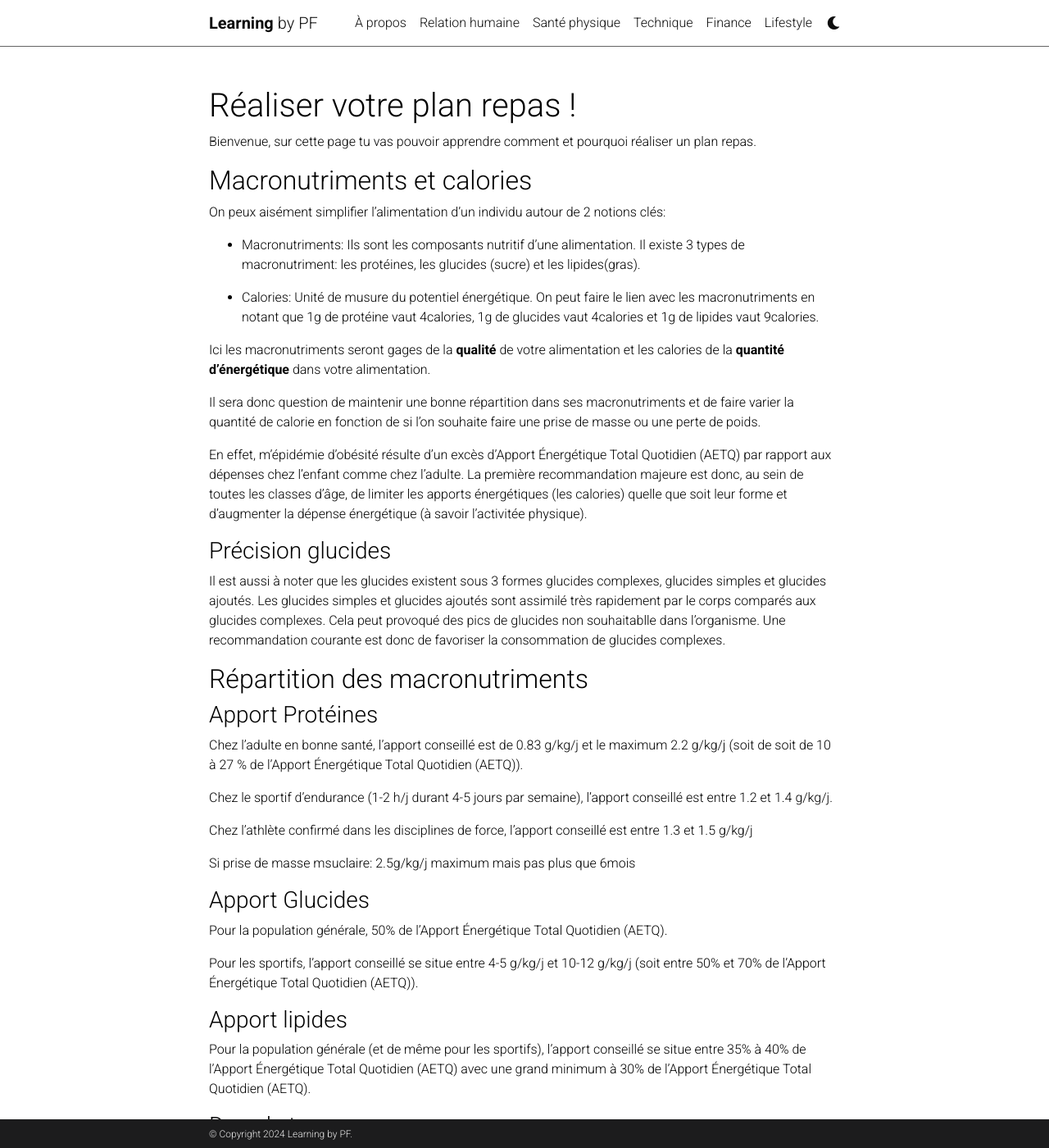
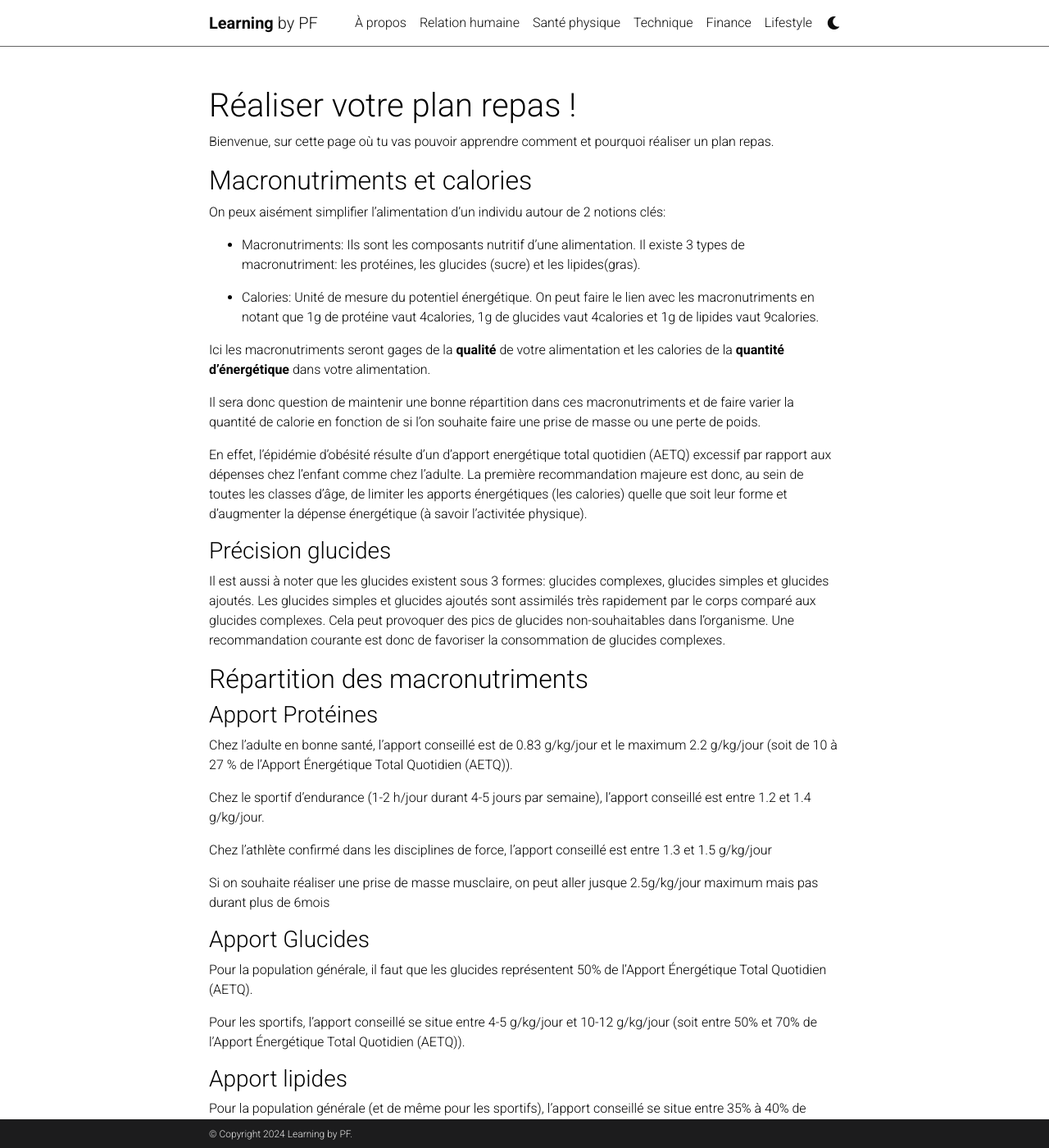
Before and after one commit to mpek29/learning, a Jekyll site: the page built from _physical/meal_plan.md, in a window 1280 px wide and 1400 px high. Shown: the whole window at 82% size. Built offline with Jekyll 4.4.1, drawn with Linux system fonts in a browser that asks for light colours; comment, search, counter and statistics services are not loaded; a style sheet for code colours, icons or effects is not loaded; some of the changed text lies outside the part shown.

Commit message:
Removing spelling errors

````diff
--- a/_physical/meal_plan.md
+++ b/_physical/meal_plan.md
@@ -5,45 +5,45 @@ category: Alimentation
 importance: 1
 ---
 
-Bienvenue, sur cette page tu vas pouvoir apprendre comment et pourquoi réaliser un plan repas.
+Bienvenue, sur cette page où tu vas pouvoir apprendre comment et pourquoi réaliser un plan repas.
 
 ## Macronutriments et calories
 On peux aisément simplifier l'alimentation d'un individu autour de 2 notions clés:
 
 - Macronutriments: Ils sont les composants nutritif d'une alimentation. Il existe 3 types de macronutriment: les protéines, les glucides (sucre) et les lipides(gras).
 
-- Calories: Unité de musure du potentiel énergétique. On peut faire le lien avec les macronutriments en notant que 1g de protéine vaut 4calories, 1g de glucides vaut 4calories et 1g de lipides vaut 9calories.
+- Calories: Unité de mesure du potentiel énergétique. On peut faire le lien avec les macronutriments en notant que 1g de protéine vaut 4calories, 1g de glucides vaut 4calories et 1g de lipides vaut 9calories.
 
 Ici les macronutriments seront gages de la **qualité** de votre alimentation et les calories de la **quantité d'énergétique** dans votre alimentation.
 
-Il sera donc question de maintenir une bonne répartition dans ses macronutriments et de faire varier la quantité de calorie en fonction de si l'on souhaite faire une prise de masse ou une perte de poids.
+Il sera donc question de maintenir une bonne répartition dans ces macronutriments et de faire varier la quantité de calorie en fonction de si l'on souhaite faire une prise de masse ou une perte de poids.
 
-En effet, m’épidémie d’obésité résulte d’un excès d’Apport Énergétique Total Quotidien (AETQ) par rapport aux dépenses chez l’enfant comme chez l’adulte. La première recommandation majeure est donc, au sein de toutes les classes d’âge, de limiter les apports énergétiques (les calories) quelle que soit leur forme et d’augmenter la dépense énergétique (à savoir l'activitée physique).
+En effet, l’épidémie d’obésité résulte d’un d’apport energétique total quotidien (AETQ) excessif par rapport aux dépenses chez l’enfant comme chez l’adulte. La première recommandation majeure est donc, au sein de toutes les classes d’âge, de limiter les apports énergétiques (les calories) quelle que soit leur forme et d’augmenter la dépense énergétique (à savoir l'activitée physique).
 
 ### Précision glucides
-Il est aussi à noter que les glucides existent sous 3 formes glucides complexes, glucides simples et glucides ajoutés.
-Les glucides simples et glucides ajoutés sont assimilé très rapidement par le corps comparés aux glucides complexes. Cela peut provoqué des pics de glucides non souhaitablle dans l'organisme. Une recommandation courante est donc de favoriser la consommation de glucides complexes.
+Il est aussi à noter que les glucides existent sous 3 formes: glucides complexes, glucides simples et glucides ajoutés.
+Les glucides simples et glucides ajoutés sont assimilés très rapidement par le corps comparé aux glucides complexes. Cela peut provoquer des pics de glucides non-souhaitables dans l'organisme. Une recommandation courante est donc de favoriser la consommation de glucides complexes.
 
 ## Répartition des macronutriments
 ### Apport Protéines
-Chez l’adulte en bonne santé, l'apport conseillé est de 0.83 g/kg/j et le maximum 2.2 g/kg/j (soit de soit de 10 à 27 % de l’Apport Énergétique Total Quotidien (AETQ)).
+Chez l’adulte en bonne santé, l'apport conseillé est de 0.83 g/kg/jour et le maximum 2.2 g/kg/jour (soit  de 10 à 27 % de l’Apport Énergétique Total Quotidien (AETQ)).
 
-Chez le sportif d'endurance (1-2 h/j durant 4-5 jours par semaine), l'apport conseillé est entre 1.2 et 1.4 g/kg/j.
+Chez le sportif d'endurance (1-2 h/jour durant 4-5 jours par semaine), l'apport conseillé est entre 1.2 et 1.4 g/kg/jour.
 
-Chez l'athlète confirmé dans les disciplines de force, l'apport conseillé est entre 1.3 et 1.5 g/kg/j
+Chez l'athlète confirmé dans les disciplines de force, l'apport conseillé est entre 1.3 et 1.5 g/kg/jour
 
-Si prise de masse msuclaire: 2.5g/kg/j maximum mais pas plus que 6mois
+Si on souhaite réaliser une prise de masse musclaire, on peut aller jusque 2.5g/kg/jour maximum mais pas durant plus de 6mois
 
 ### Apport Glucides
-Pour la population générale, 50% de l’Apport Énergétique Total Quotidien (AETQ).
+Pour la population générale, il faut que les glucides représentent 50% de l’Apport Énergétique Total Quotidien (AETQ).
 
-Pour les sportifs, l'apport conseillé se situe entre 4-5 g/kg/j et 10-12 g/kg/j (soit entre 50% et 70% de l’Apport Énergétique Total Quotidien (AETQ)).
+Pour les sportifs, l'apport conseillé se situe entre 4-5 g/kg/jour et 10-12 g/kg/jour (soit entre 50% et 70% de l’Apport Énergétique Total Quotidien (AETQ)).
 
 ### Apport lipides
-Pour la population générale (et de même pour les sportifs), l'apport conseillé se situe entre 35% à 40% de l’Apport Énergétique Total Quotidien (AETQ) avec une grand minimum à 30% de l’Apport Énergétique Total Quotidien (AETQ).
+Pour la population générale (et de même pour les sportifs), l'apport conseillé se situe entre 35% à 40% de l’Apport Énergétique Total Quotidien (AETQ) avec un grand minimum à 30% de l’Apport Énergétique Total Quotidien (AETQ).
 
 ### Dans le temps
-Il est à noter que les apports en glucides et protéines après l’effort sont déterminants de la reprise des synthèses protéiques.
+Il est à noter que les apports en glucides et protéines après l’effort sont déterminants pour éviter toute catalyse (destruction du muscle en vu de fournir des nutriments aux corps).
 
 ## Recommandation sur le mode de consommation des aliments
 Un ensemble de recommandation sur la manière de repartir sa consommation de nourriture à été établi au sein des documents servant de base à cette page.
@@ -91,7 +91,7 @@ Avec :
 - NAP = 1.6 si vous êtes très actif (2 heures d’activité physique par jour)
 - NAP = 1.8 si vous êtes extrêmement actif (métier physique et activité sportive en même temps, ou sportif en compétition)
 
-Ici notre homme de 21ans est actif et à un MB de 1844 calories comme déterminé précédemment.
+Ici notre homme de 21ans est actif et a un MB de 1844 calories comme déterminé précédemment.
 
 ```python
 DEJ = MB * NAP = 1844 * 1.4 = 2581.6
@@ -155,12 +155,12 @@ Soit **120g de protéines**, **250g de glucides** et **67g de lipides** pour un
 ### Le plan repas
 Maintenant, il est question de réaliser le plan repas en lui même.
 
-L'important est d'avoir un petit-déjeuner et goûter composés de 4éléments (un produit céréalier, un produit laitier, un fruit et une boisson)
-Ainsi que un déjeuner et un dîner composés de 4éléments (légumes, produits céréaliers, protéines et un fruit).
+L'important est d'avoir un petit-déjeuner et goûter composés de 4éléments (un produit céréalier, un produit laitier, un fruit et une boisson).
+Ainsi qu'un déjeuner et un dîner composés de 4éléments (légumes, produits céréaliers, protéines et un fruit).
 
-Une fois votre plan repas constitué de tout ces éléments: retrouver le nombre de calories qu'ils contiennent grâce à [les-calories.com](https://www.les-calories.com/), via l'étiquette inscrite sur ceux-ci où le site du Drive de votre supermarché.
+Une fois votre plan repas constitué de tout ces éléments: retrouver le nombre de calories qu'ils contiennent grâce à [les-calories.com](https://www.les-calories.com/), via l'étiquette inscrite sur ceux-ci ou le site du drive de votre supermarché.
 
-Ils vous rester plus cas calculé la quantité de macronutriment et de calories de l'ensemble et d'adapter le portions (un écart de 50calories étant tolérables).
+Il ne vous reste plus cas calculer la quantité de macronutriment et de calories de l'ensemble et à adapter les portions (un écart de 50 calories étant tolérables).
 
 ## Source
 - Agence française de sécurité sanitaire des aliments (Afssa), *Apport en protéines : consommation, qualité, besoins et recommandations*, 2007 ([lire en ligne](https://www.anses.fr/fr/system/files/NUT-Ra-Proteines.pdf)).
````
Also changed, not shown: other parts of _physical/meal_plan.md (+6 -6 lines).
